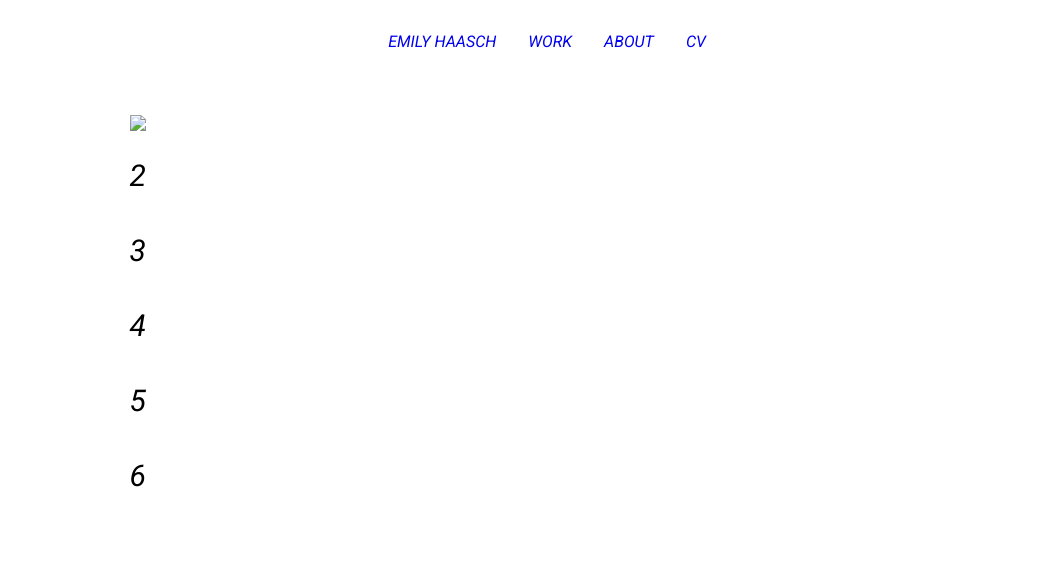
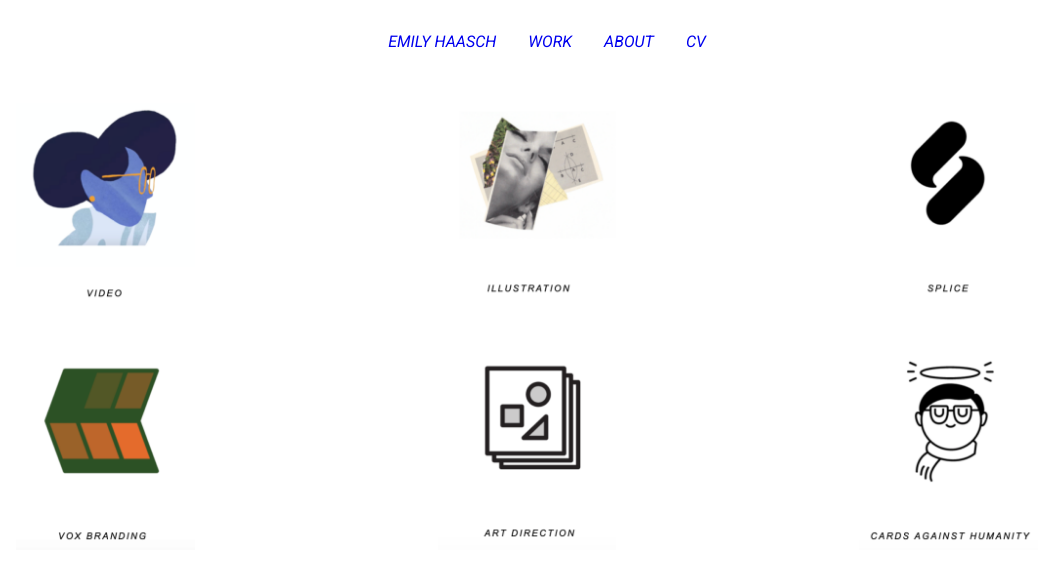
Before and after one commit to JAGrenier/Refactory-EHaasch, a plain HTML site: page index.html in a window 1280 px wide. Shown: the whole page, without its empty margins (113-1174 px from the left). Drawn offline with Linux system fonts and the light colour scheme.

Commit message:
images and text rendering

```diff
--- a/app.css
+++ b/app.css
@@ -25,6 +25,11 @@
     text-align: center;
 }
 
+.grid-container img{
+    height: 200px;
+    width: auto;
+}
+
 @media all and (max-width: 800px) {
     .navigation {
       justify-content: space-around;
--- a/index.html
+++ b/index.html
@@ -16,12 +16,12 @@
     </nav>
     <main>
         <div class="grid-container">
-            <div class="grid-item"><img src=</div>
-            <div class="grid-item">2</div>
-            <div class="grid-item">3</div>
-            <div class="grid-item">4</div>
-            <div class="grid-item">5</div>
-            <div class="grid-item">6</div>
+            <div class="grid-item"> <img src="./image/emilyHaaschVideo.png" alt="right facing profile of cartoon women with blue hair, gold glasses, and a gold earring" /> </div>
+            <div class="grid-item"> <img src="./image/EmilyHaaschIllistration.png" alt="three overlaying photos, the top is a black and white close up of a women's face" /></div>
+            <div class="grid-item"> <img src="./image/EmilyHaaschSpilce.png" alt="logo of the letter s" /> </div>
+            <div class="grid-item"><img src="./image/EmilyHaaschVox.png" alt="icon on a make up pallette" /></div>
+            <div class="grid-item"> <img src="./image/EmilyHaaschArtDirection.png" alt="4 squares on top of each other, the top one has a smaller square, a circle, and a triangle on it"  /></div>
+            <div class="grid-item"> <img src="image/EmilyHaaschCardsAgainst.png"  alt="black and white cartoon on a person wearing a scarf and glasses with their eyes closed an a halo" /> </div>
         </div>
     </main>
 </head>
```
